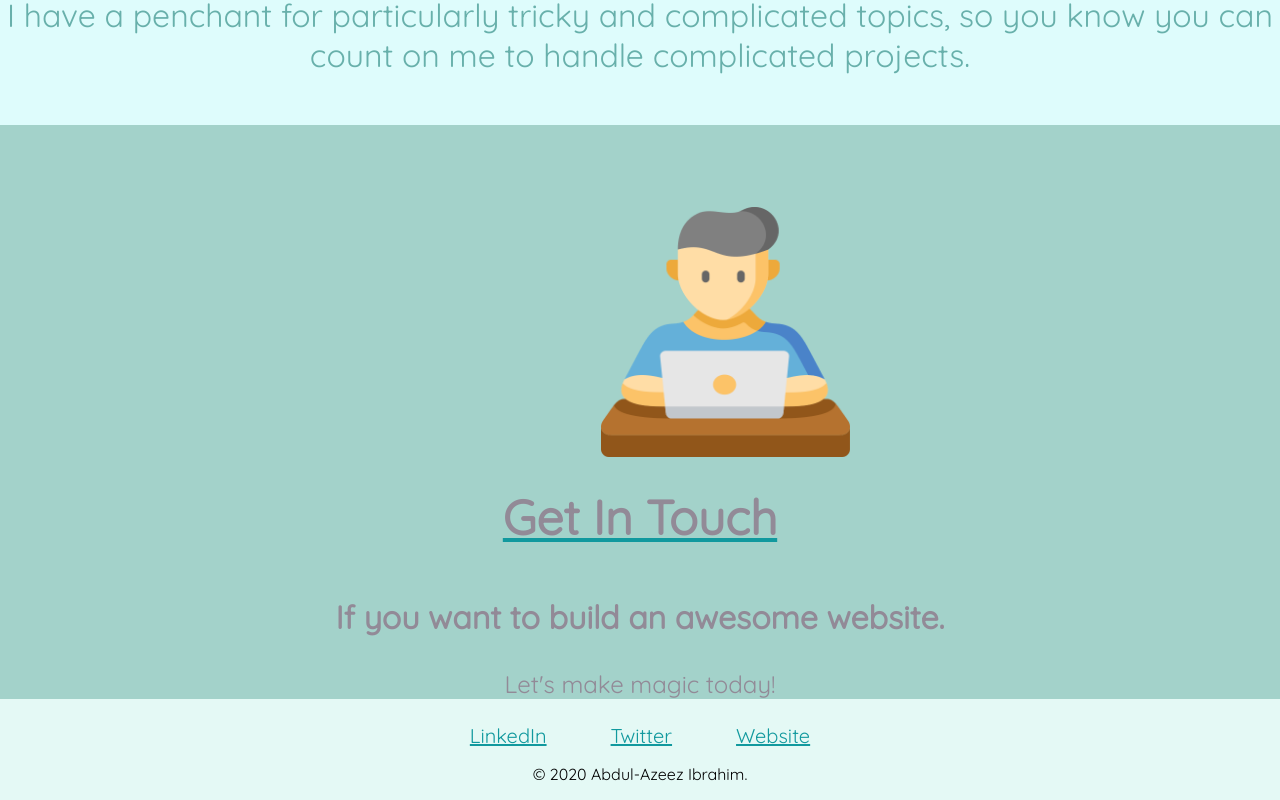
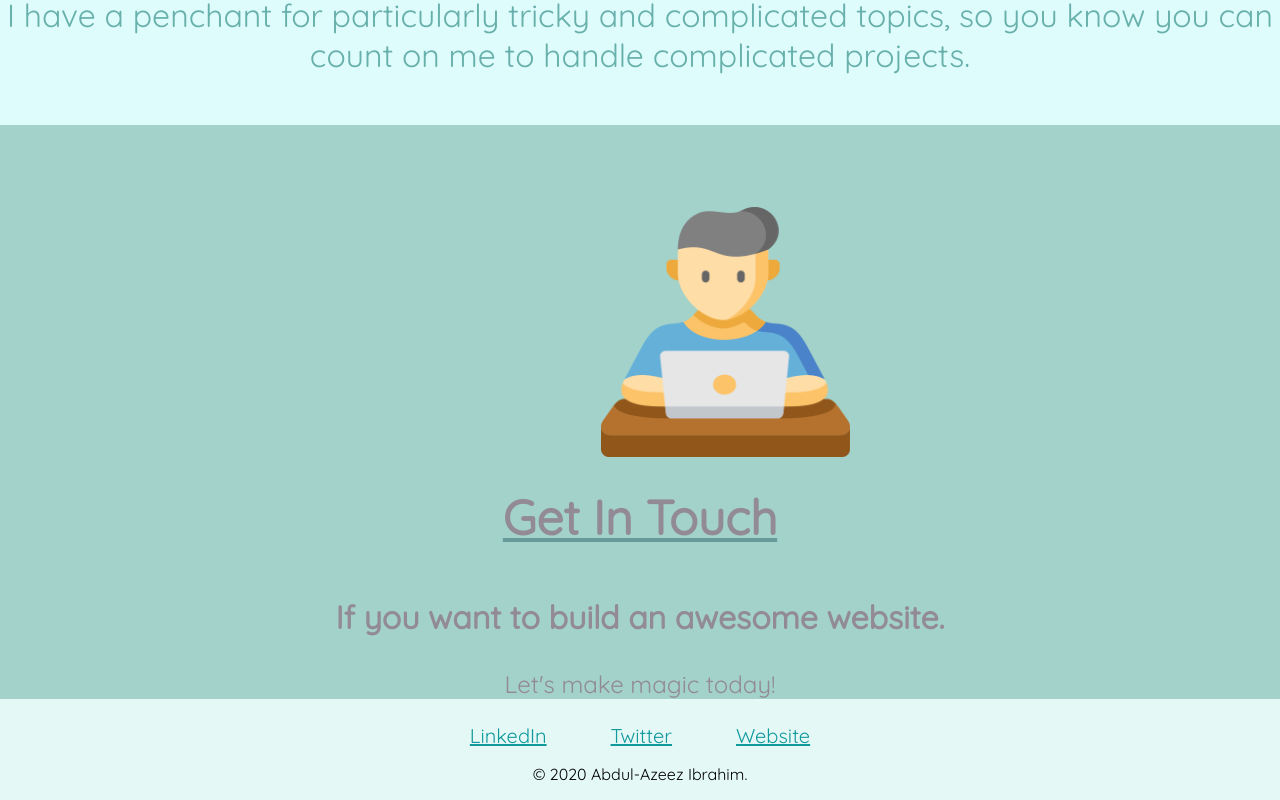
Before and after one commit to adisa-stack1/cv2, a plain HTML site: page index.html in a window 1280 px wide. In both pictures the pointer is over the link "Get In Touch". Shown: the part 2606-3406 px from the top of the page. Drawn offline with Linux system fonts and the light colour scheme.

Commit message:
Update styles.css

```diff
--- a/styles.css
+++ b/styles.css
@@ -189,6 +189,10 @@ a{
   color:  #11999E
 }
 
+a:hover{
+  color:#679b9b;
+}
+
 
 .skill-row-2{
   font-family: 'Quicksand', sans-serif;
```
